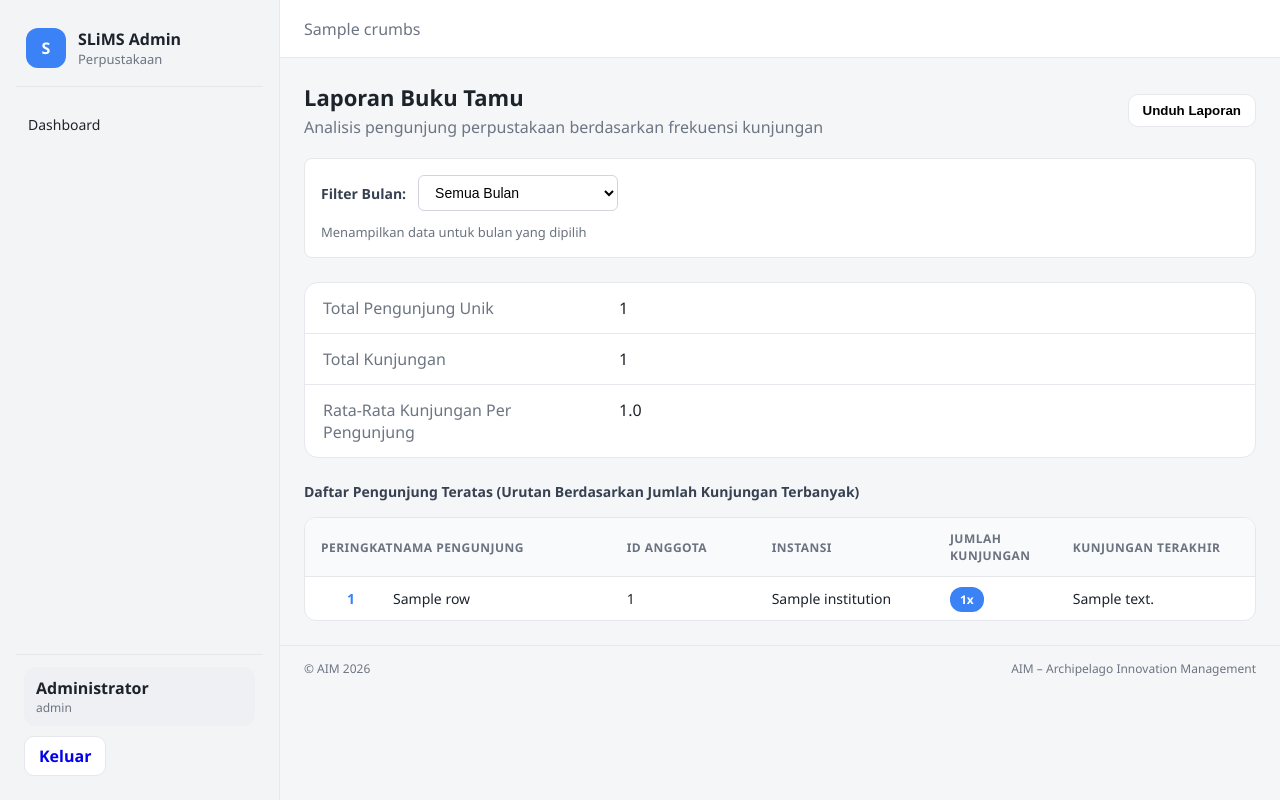
After one commit to takdim/aim-lis, a Flask app: template app/templates/admin/report_guestbook.html in a window 1280 px wide. The commit adds this page. Run offline with Flask 3, Linux system fonts and the light colour scheme; the template is opened without the code that fills it: most values are stand-ins (such as "Sample title", 1, 10 or a date in 2020); parts of the project's set-up code (start-up, migrations or seed data) failed here and were passed over.

Commit message:
add menu pelaporan buku tamu and buku tamu

```diff
--- a/app/routes.py
+++ b/app/routes.py
@@ -93,6 +93,7 @@ _PRIV_MAP = {
         "admin_report_members",
         "admin_report_usage",
         "admin_report_classification",
+        "admin_report_guestbook",
     },
     "system": {
         "admin_system_holidays",
@@ -300,31 +301,58 @@ def guestbook_form():
         if not name:
             error = "Nama wajib diisi."
         else:
-            member = None
+            # Check for duplicate entry with same name and member_id
+            # Only allow 1 entry per unique name+member_id combination per day
+            today = datetime.utcnow().date()
+            existing = None
+
             if member_id:
-                member = Member.query.filter_by(member_id=member_id).first()
-
-            if member:
-                saved_name = member.member_name
-                saved_inst = member.inst_name or None
-                success_message = f"Selamat datang, {saved_name}."
-                if saved_inst:
-                    success_message = f"{success_message} Instansi: {saved_inst}."
+                # If member_id provided, check for duplicate with same member_id and name
+                existing = VisitorCount.query.filter(
+                    and_(
+                        VisitorCount.member_id == member_id,
+                        VisitorCount.member_name == name,
+                        func.date(VisitorCount.checkin_date) == today
+                    )
+                ).first()
             else:
-                saved_name = name
-                saved_inst = institution or None
-                success_message = f"Selamat datang, {saved_name}."
-
-            row = VisitorCount(
-                member_name=saved_name,
-                member_id=member_id or None,
-                institution=saved_inst,
-                checkin_date=datetime.utcnow(),
-            )
-            db.session.add(row)
-            db.session.commit()
-            session["guestbook_message"] = success_message
-            return redirect(url_for("main.guestbook_form", success=1))
+                # If no member_id, check for duplicate with same name only
+                existing = VisitorCount.query.filter(
+                    and_(
+                        VisitorCount.member_name == name,
+                        VisitorCount.member_id.is_(None),
+                        func.date(VisitorCount.checkin_date) == today
+                    )
+                ).first()
+
+            if existing:
+                error = f"Anda sudah mengisi buku tamu hari ini, {name}. Terima kasih!"
+            else:
+                member = None
+                if member_id:
+                    member = Member.query.filter_by(member_id=member_id).first()
+
+                if member:
+                    saved_name = member.member_name
+                    saved_inst = member.inst_name or None
+                    success_message = f"Selamat datang, {saved_name}."
+                    if saved_inst:
+                        success_message = f"{success_message} Instansi: {saved_inst}."
+                else:
+                    saved_name = name
+                    saved_inst = institution or None
+                    success_message = f"Selamat datang, {saved_name}."
+
+                row = VisitorCount(
+                    member_name=saved_name,
+                    member_id=member_id or None,
+                    institution=saved_inst,
+                    checkin_date=datetime.utcnow(),
+                )
+                db.session.add(row)
+                db.session.commit()
+                session["guestbook_message"] = success_message
+                return redirect(url_for("main.guestbook_form", success=1))
 
     if request.args.get("success") == "1":
         message = session.pop("guestbook_message", None) or "Terima kasih. Buku tamu berhasil disimpan."
@@ -413,11 +441,88 @@ def opac_search():
 @bp.get("/admin")
 @login_required
 def admin_dashboard():
+    # Total Bibliografi
+    total_biblio = db.session.query(func.count(Biblio.biblio_id)).scalar() or 0
+
+    # Bibliografi added this week
+    week_ago = datetime.utcnow() - timedelta(days=7)
+    biblio_week = db.session.query(func.count(Biblio.biblio_id)).filter(
+        Biblio.input_date >= week_ago
+    ).scalar() or 0
+
+    # Eksemplar Tersedia (not on loan)
+    total_items = db.session.query(func.count(Item.item_id)).scalar() or 0
+    items_on_loan = db.session.query(func.count(Loan.loan_id)).filter(
+        Loan.is_return == 0
+    ).scalar() or 0
+    items_available = total_items - items_on_loan
+
+    # Peminjaman Aktif (not returned)
+    active_loans = db.session.query(func.count(Loan.loan_id)).filter(
+        Loan.is_return == 0
+    ).scalar() or 0
+
+    # Peminjaman Overdue
+    today = datetime.utcnow().date()
+    overdue_loans = db.session.query(func.count(Loan.loan_id)).filter(
+        and_(
+            Loan.is_return == 0,
+            Loan.due_date < today
+        )
+    ).scalar() or 0
+
+    # Anggota Baru (7 hari terakhir)
+    week_ago_date = (datetime.utcnow() - timedelta(days=7)).date()
+    new_members = db.session.query(func.count(Member.member_id)).filter(
+        Member.register_date >= week_ago_date
+    ).scalar() or 0
+
+    # Filter untuk Buku Tamu
+    sort_by = request.args.get("sort", "terbaru")
+
+    if sort_by == "terbanyak":
+        # Get most frequent visitors (group by name and get count)
+        visitors_query = (
+            db.session.query(
+                VisitorCount.member_name,
+                VisitorCount.institution,
+                func.max(VisitorCount.checkin_date).label('latest_visit'),
+                func.count(VisitorCount.visitor_id).label('visit_count')
+            )
+            .group_by(VisitorCount.member_name, VisitorCount.institution)
+            .order_by(func.count(VisitorCount.visitor_id).desc())
+            .limit(5)
+            .all()
+        )
+    else:
+        # Default: Get latest visitors (terbaru)
+        recent_visitors = db.session.query(VisitorCount).order_by(
+            VisitorCount.checkin_date.desc()
+        ).limit(5).all()
+
+        visitors_query = [(v.member_name, v.institution, v.checkin_date, None) for v in recent_visitors]
+
+    # Format visitor data
+    visitor_data = []
+    for visitor in visitors_query:
+        visitor_data.append({
+            "name": visitor[0],
+            "institution": visitor[1] or "-",
+            "time": visitor[2].strftime("%d %b %Y %H:%M") if visitor[2] else "-",
+        })
+
     return render_template(
         "admin/dashboard.html",
         title="Dashboard",
         crumbs="Dashboard",
         active="dashboard",
+        total_biblio=total_biblio,
+        biblio_week=biblio_week,
+        items_available=items_available,
+        active_loans=active_loans,
+        overdue_loans=overdue_loans,
+        new_members=new_members,
+        visitor_data=visitor_data,
     )
 
 
@@ -893,8 +998,12 @@ def admin_guestbook():
     if page < 1:
         page = 1
     q = request.args.get("q", "").strip()
+    sort_by = request.args.get("sort", "terbaru")
+    month_filter = request.args.get("month", "")
 
     base_query = db.session.query(VisitorCount)
+
+    # Search filter
     if q:
         like = f"%{q}%"
         base_query = base_query.filter(
@@ -905,15 +1014,38 @@ def admin_guestbook():
             )
         )
 
+    # Month filter (format: YYYY-MM)
+    if month_filter:
+        try:
+            year, month = month_filter.split("-")
+            year, month = int(year), int(month)
+            from datetime import date
+            first_day = date(year, month, 1)
+            if month == 12:
+                last_day = date(year + 1, 1, 1) - timedelta(days=1)
+            else:
+                last_day = date(year, month + 1, 1) - timedelta(days=1)
+            base_query = base_query.filter(
+                and_(
+                    func.date(VisitorCount.checkin_date) >= first_day,
+                    func.date(VisitorCount.checkin_date) <= last_day
+                )
+            )
+        except:
+            pass
+
     total_count = base_query.with_entities(func.count(VisitorCount.visitor_id)).scalar() or 0
     total_pages = max((total_count + per_page - 1) // per_page, 1)
     if page > total_pages:
         page = total_pages
 
-    query = base_query.order_by(
-        VisitorCount.checkin_date.desc(),
-        VisitorCount.visitor_id.desc(),
-    )
+    # Sorting
+    if sort_by == "lama":
+        query = base_query.order_by(VisitorCount.checkin_date.asc(), VisitorCount.visitor_id.asc())
+    else:
+        # Default terbaru
+        query = base_query.order_by(VisitorCount.checkin_date.desc(), VisitorCount.visitor_id.desc())
+
     query = query.offset((page - 1) * per_page).limit(per_page)
 
     rows = []
@@ -931,6 +1063,15 @@ def admin_guestbook():
                 "institution": row.institution or "-",
             }
         )
+
+    # Generate month list for filter dropdown
+    all_months = db.session.query(
+        func.year(VisitorCount.checkin_date).label('year'),
+        func.month(VisitorCount.checkin_date).label('month')
+    ).distinct().order_by(
+        func.year(VisitorCount.checkin_date).desc(),
+        func.month(VisitorCount.checkin_date).desc()
+    ).all()
 
     return render_template(
         "admin/guestbook.html",
@@ -942,6 +1083,9 @@ def admin_guestbook():
         page=page,
         total_pages=total_pages,
         total_count=total_count,
+        sort_by=sort_by,
+        month_filter=month_filter,
+        all_months=all_months,
     )
 
 
@@ -1467,6 +1611,92 @@ def admin_report_classification():
         crumbs="Pelaporan / Peminjaman Berdasarkan Klasifikasi",
         active="report_classification",
         rows=rows,
+    )
+
+
+@bp.get("/admin/pelaporan/buku-tamu")
+@login_required
+def admin_report_guestbook():
+    # Get month filter from query params
+    month_filter = request.args.get("month", "")
+
+    base_query = db.session.query(VisitorCount)
+
+    # Month filter (format: YYYY-MM)
+    if month_filter:
+        try:
+            year, month = month_filter.split("-")
+            year, month = int(year), int(month)
+            from datetime import date
+            first_day = date(year, month, 1)
+            if month == 12:
+                last_day = date(year + 1, 1, 1) - timedelta(days=1)
+            else:
+                last_day = date(year, month + 1, 1) - timedelta(days=1)
+            base_query = base_query.filter(
+                and_(
+                    func.date(VisitorCount.checkin_date) >= first_day,
+                    func.date(VisitorCount.checkin_date) <= last_day
+                )
+            )
+        except:
+            pass
+
+    # Query most frequent visitors with visit count aggregation
+    rows = (
+        base_query.with_entities(
+            VisitorCount.member_name,
+            VisitorCount.member_id,
+            VisitorCount.institution,
+            func.max(VisitorCount.checkin_date).label('latest_visit'),
+            func.count(VisitorCount.visitor_id).label('visit_count')
+        )
+        .group_by(VisitorCount.member_name, VisitorCount.member_id, VisitorCount.institution)
+        .order_by(func.count(VisitorCount.visitor_id).desc())
+        .all()
+    )
+
+    formatted_rows = []
+    for row in rows:
+        latest_date = row.latest_visit.strftime("%d %b %Y %H:%M") if row.latest_visit else "-"
+        formatted_rows.append({
+            "member_name": row.member_name,
+            "member_id": row.member_id or "-",
+            "institution": row.institution or "-",
+            "visit_count": row.visit_count,
+            "latest_visit": latest_date,
+        })
+
+    total_visitors = len(formatted_rows)
+    total_visits = (
+        base_query.with_entities(func.count(VisitorCount.visitor_id))
+        .scalar() or 0
+    )
+
+    # Generate month list for filter dropdown
+    all_months = (
+        db.session.query(
+            func.year(VisitorCount.checkin_date).label('year'),
+            func.month(VisitorCount.checkin_date).label('month')
+        )
+        .distinct()
+        .order_by(
+            func.year(VisitorCount.checkin_date).desc(),
+            func.month(VisitorCount.checkin_date).desc()
+        )
+        .all()
+    )
+
+    return render_template(
+        "admin/report_guestbook.html",
+        title="Laporan Buku Tamu",
+        crumbs="Pelaporan / Laporan Buku Tamu",
+        active="report_guestbook",
+        rows=formatted_rows,
+        total_visitors=total_visitors,
+        total_visits=total_visits,
+        month_filter=month_filter,
+        all_months=all_months,
     )
 
 
--- a/app/templates/admin/_base.html
+++ b/app/templates/admin/_base.html
@@ -89,7 +89,7 @@
           {% endif %}
 
           {% if has_priv('reports') %}
-          <div class="nav-group {{ 'open' if active in ['report_collection','report_loans','report_members','report_usage','report_classification'] else '' }}">
+          <div class="nav-group {{ 'open' if active in ['report_collection','report_loans','report_members','report_usage','report_classification','report_guestbook'] else '' }}">
             <button class="nav-group-toggle" type="button">Pelaporan</button>
             <div class="nav-group-items">
               <a class="nav-item {{ 'active' if active == 'report_collection' else '' }}" href="{{ url_for('main.admin_report_collection') }}">Statistik Koleksi</a>
@@ -97,6 +97,7 @@
               <a class="nav-item {{ 'active' if active == 'report_members' else '' }}" href="{{ url_for('main.admin_report_members') }}">Laporan Anggota</a>
               <a class="nav-item {{ 'active' if active == 'report_usage' else '' }}" href="{{ url_for('main.admin_report_usage') }}">Statistik Penggunaan Koleksi</a>
               <a class="nav-item {{ 'active' if active == 'report_classification' else '' }}" href="{{ url_for('main.admin_report_classification') }}">Peminjaman Berdasarkan Klasifikasi</a>
+              <a class="nav-item {{ 'active' if active == 'report_guestbook' else '' }}" href="{{ url_for('main.admin_report_guestbook') }}">Laporan Buku Tamu</a>
             </div>
           </div>
           {% endif %}
--- /dev/null
+++ b/app/templates/admin/report_guestbook.html
@@ -0,0 +1,189 @@
+{% extends "admin/_base.html" %}
+
+{% block content %}
+<div class="page-header">
+  <div>
+    <div class="page-title">Laporan Buku Tamu</div>
+    <div class="page-sub">Analisis pengunjung perpustakaan berdasarkan frekuensi kunjungan</div>
+  </div>
+  <button class="btn ghost">Unduh Laporan</button>
+</div>
+
+<div class="filter-section">
+  <form method="get" class="filter-form">
+    <label for="month-filter">Filter Bulan:</label>
+    <select id="month-filter" name="month" class="filter-select" onchange="this.form.submit()">
+      <option value="">Semua Bulan</option>
+      {% for year_month in all_months %}
+        <option value="{{ "{:04d}-{:02d}".format(year_month.year, year_month.month) }}"
+                {% if month_filter == "{:04d}-{:02d}".format(year_month.year, year_month.month) %}selected{% endif %}>
+          {{ ["Januari", "Februari", "Maret", "April", "Mei", "Juni", "Juli", "Agustus", "September", "Oktober", "November", "Desember"][year_month.month-1] }} {{ year_month.year }}
+        </option>
+      {% endfor %}
+    </select>
+  </form>
+  {% if month_filter %}
+    <p class="filter-info">Menampilkan data untuk bulan yang dipilih</p>
+  {% else %}
+    <p class="filter-info">Menampilkan data dari semua periode</p>
+  {% endif %}
+</div>
+
+<div class="report-summary">
+  <div class="report-row">
+    <div class="report-label">Total Pengunjung Unik</div>
+    <div class="report-value">{{ total_visitors }}</div>
+  </div>
+  <div class="report-row">
+    <div class="report-label">Total Kunjungan</div>
+    <div class="report-value">{{ total_visits }}</div>
+  </div>
+  <div class="report-row">
+    <div class="report-label">Rata-Rata Kunjungan Per Pengunjung</div>
+    <div class="report-value">{{ "%.1f"|format((total_visits / total_visitors) if total_visitors > 0 else 0) }}</div>
+  </div>
+</div>
+
+<div class="report-section">
+  <div class="report-title">Daftar Pengunjung Teratas (Urutan Berdasarkan Jumlah Kunjungan Terbanyak)</div>
+  <div class="table">
+    <div class="table-head">
+      <div class="th">Peringkat</div>
+      <div class="th">Nama Pengunjung</div>
+      <div class="th">ID Anggota</div>
+      <div class="th">Instansi</div>
+      <div class="th">Jumlah Kunjungan</div>
+      <div class="th">Kunjungan Terakhir</div>
+    </div>
+
+    {% if rows %}
+      {% for row in rows[:50] %}
+      <div class="table-row">
+        <div class="td rank">{{ loop.index }}</div>
+        <div class="td">{{ row.member_name }}</div>
+        <div class="td">{{ row.member_id }}</div>
+        <div class="td">{{ row.institution }}</div>
+        <div class="td">
+          <span class="badge">{{ row.visit_count }}x</span>
+        </div>
+        <div class="td">{{ row.latest_visit }}</div>
+      </div>
+      {% endfor %}
+    {% else %}
+      <div class="table-row">
+        <div class="td full">Belum ada data buku tamu untuk periode ini.</div>
+      </div>
+    {% endif %}
+  </div>
+</div>
+
+<style>
+.filter-section {
+  background: white;
+  border: 1px solid #e5e7eb;
+  border-radius: 8px;
+  padding: 16px;
+  margin-bottom: 24px;
+}
+
+.filter-form {
+  display: flex;
+  gap: 12px;
+  align-items: center;
+  margin-bottom: 12px;
+}
+
+.filter-form label {
+  font-weight: 600;
+  font-size: 14px;
+  color: #374151;
+}
+
+.filter-select {
+  padding: 8px 12px;
+  border: 1px solid #d1d5db;
+  border-radius: 6px;
+  background: white;
+  font-size: 14px;
+  cursor: pointer;
+  min-width: 200px;
+}
+
+.filter-info {
+  font-size: 13px;
+  color: #6b7280;
+  margin: 0;
+}
+
+.report-section {
+  margin-top: 24px;
+}
+
+.report-title {
+  font-weight: 600;
+  margin-bottom: 16px;
+  font-size: 14px;
+  color: #374151;
+}
+
+.badge {
+  background: #3b82f6;
+  color: white;
+  padding: 4px 10px;
+  border-radius: 12px;
+  font-size: 12px;
+  font-weight: 600;
+}
+
+.table {
+  background: white;
+  border: 1px solid #e5e7eb;
+  border-radius: 12px;
+}
+
+.table-head {
+  display: grid;
+  grid-template-columns: 60px 2fr 1.2fr 1.5fr 1fr 1.5fr;
+  gap: 12px;
+  padding: 12px 16px;
+  border-bottom: 1px solid #e5e7eb;
+  font-weight: 600;
+  background: #f9fafb;
+}
+
+.table-row {
+  display: grid;
+  grid-template-columns: 60px 2fr 1.2fr 1.5fr 1fr 1.5fr;
+  gap: 12px;
+  padding: 12px 16px;
+  border-bottom: 1px solid #e5e7eb;
+  align-items: center;
+}
+
+.table-row:last-child {
+  border-bottom: none;
+}
+
+.th {
+  font-size: 12px;
+  color: #6b7280;
+  text-transform: uppercase;
+}
+
+.td {
+  font-size: 14px;
+}
+
+.td.rank {
+  font-weight: 600;
+  color: #3b82f6;
+  text-align: center;
+}
+
+.td.full {
+  grid-column: 1 / -1;
+  text-align: center;
+  color: #9ca3af;
+}
+</style>
+{% endblock %}
```
Also changed, not shown: app/templates/admin/dashboard.html (+33 -21 lines), app/templates/admin/guestbook.html (+94 -4 lines).
